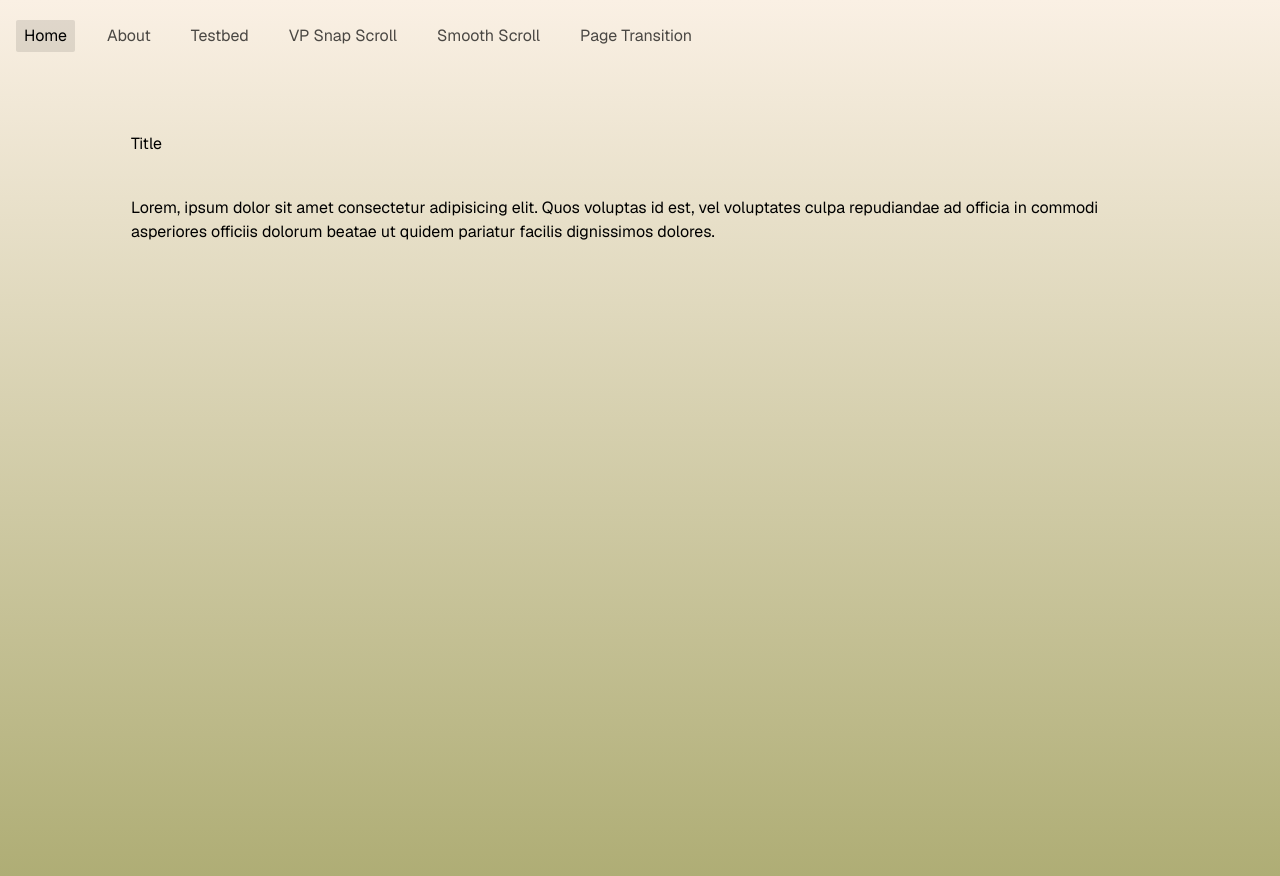
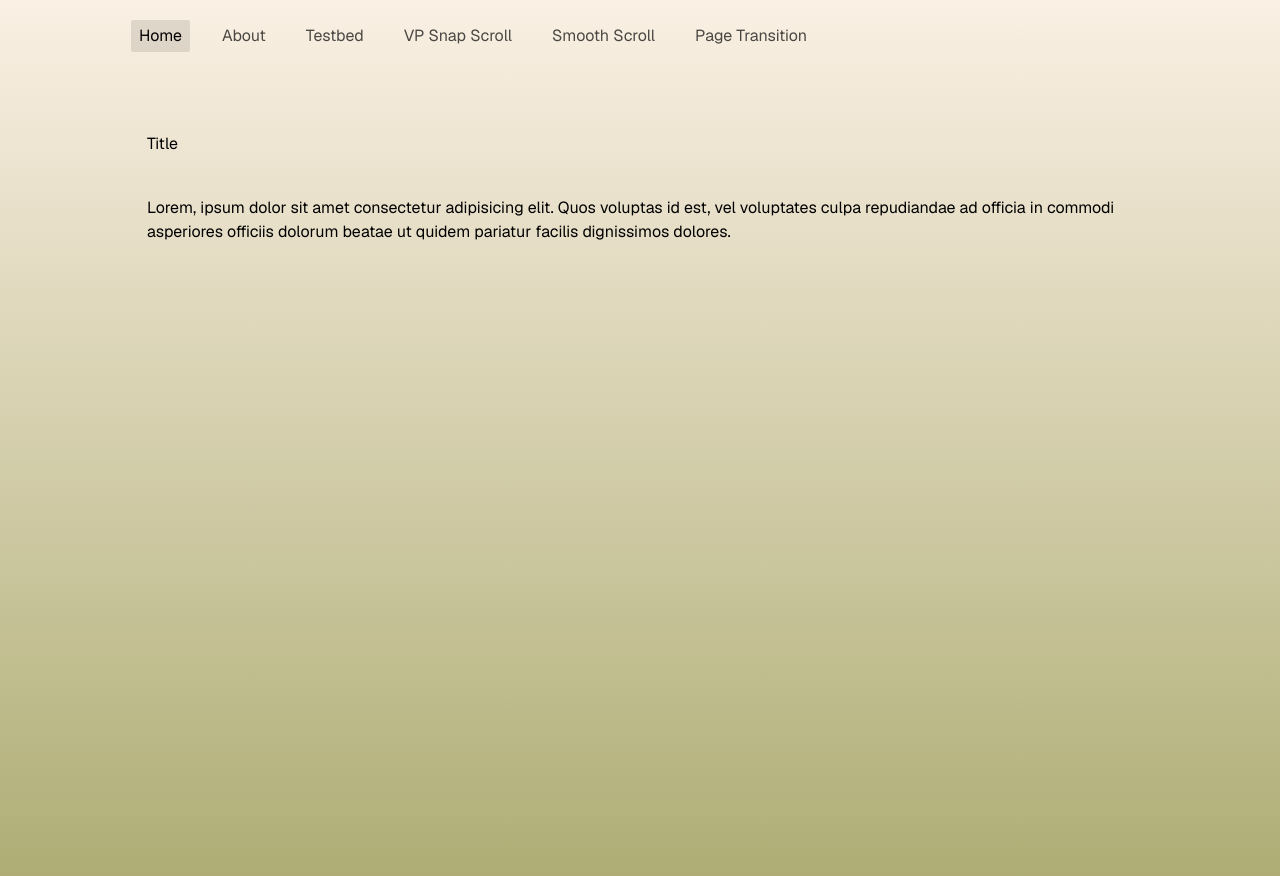
Before and after one commit to DannyBoy5930/page-scroll-playground, a Next.js app: page / in a window 1280 px wide. Shown: the top 876 px of the page. Built offline with nearby package versions, Linux system fonts and the light colour scheme.

Commit message:
Refactor gradient background location to layout

```diff
--- a/src/app/layout.tsx
+++ b/src/app/layout.tsx
@@ -16,7 +16,7 @@ export default function RootLayout({
 }: Readonly<{ children: React.ReactNode }>) {
   return (
     <html lang="en" className={`${GeistSans.variable}`}>
-      <body>
+      <body className="bg-gradient-to-b from-[#FAF0E4] to-[#AAA96E]">
         <Container>
           <Header></Header>
           {children}
--- a/src/components/ui/container.tsx
+++ b/src/components/ui/container.tsx
@@ -4,7 +4,7 @@ type ContainerProps = {
 
 export default function Container({ children }: Readonly<ContainerProps>) {
   return (
-    <main className="mx-auto flex min-h-screen flex-col bg-gradient-to-b from-[#FAF0E4] to-[#AAA96E] px-4 text-black">
+    <main className="mx-auto flex min-h-screen max-w-[1050px] flex-col px-4 text-black">
       {children}
     </main>
   );
```
